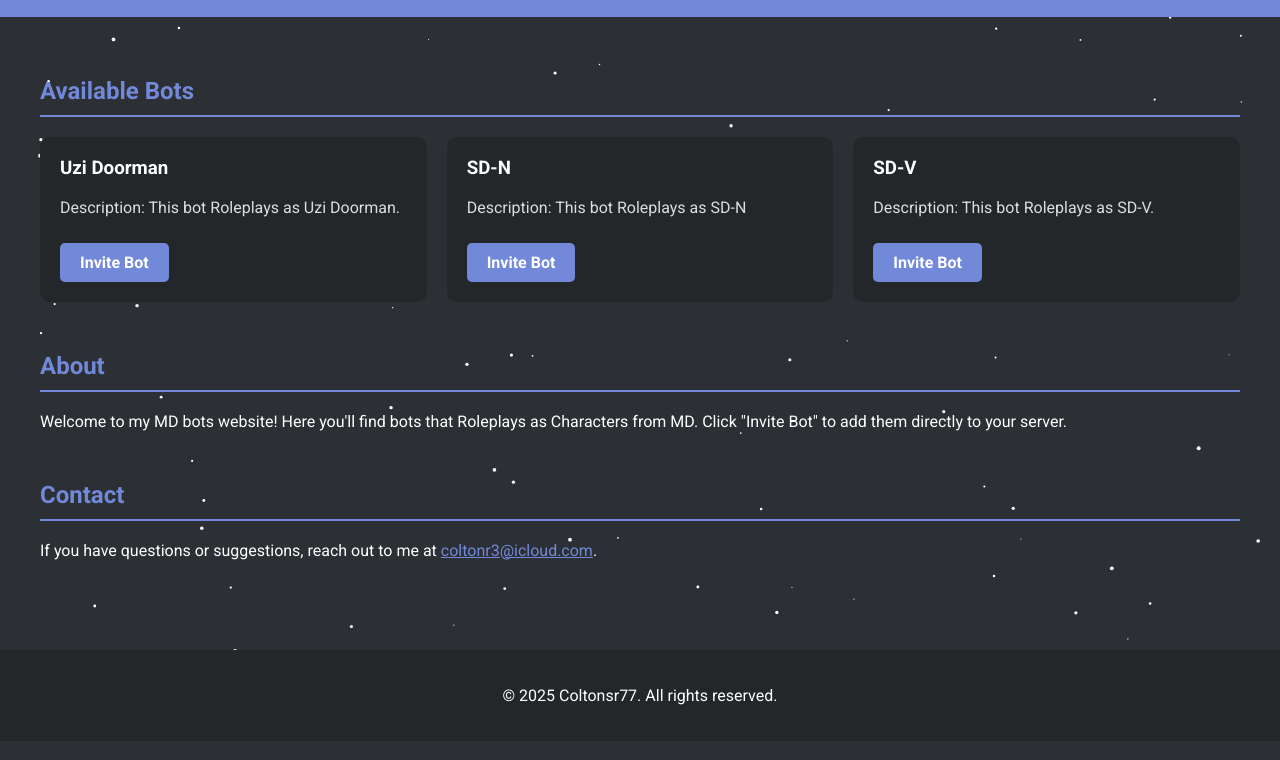
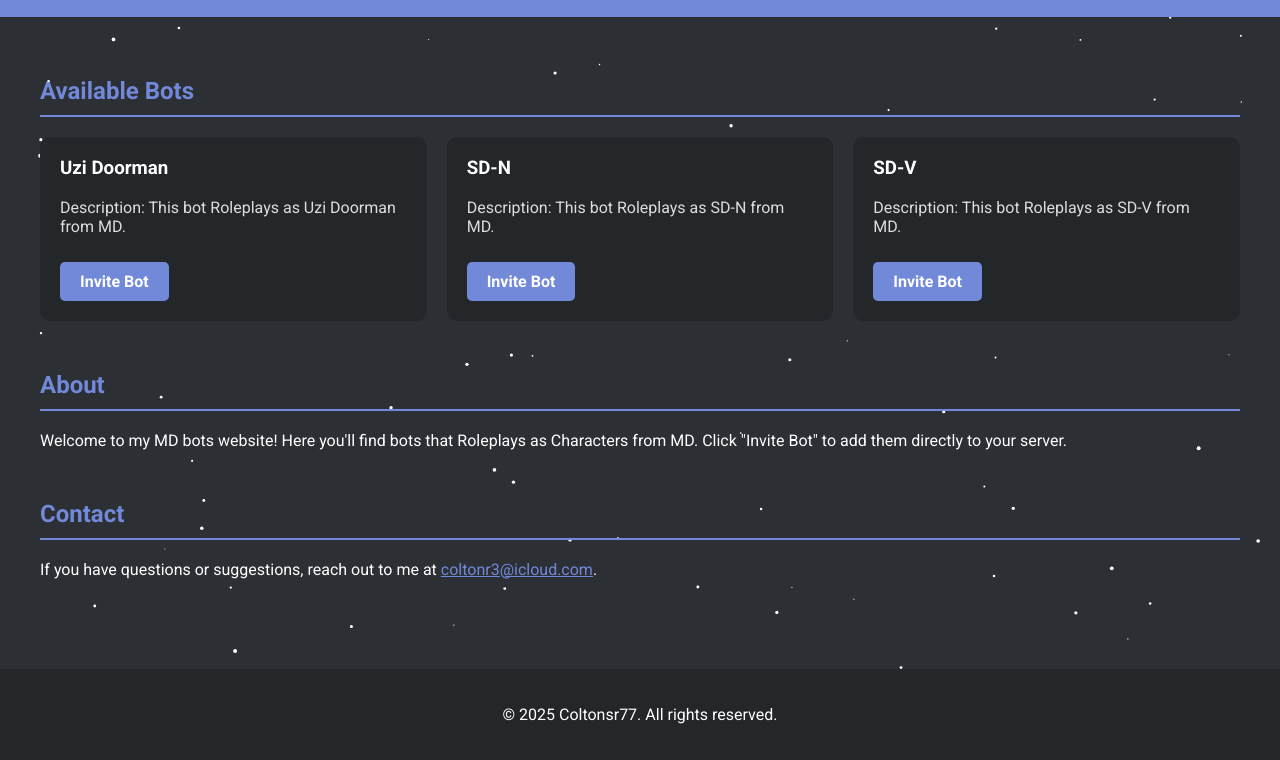
Before and after one commit to coltonsr77/My-Discord-Bots-Website, a plain HTML site: page index.html in a window 1280 px wide. Shown: the part 99-859 px from the top of the page. Drawn offline with Linux system fonts and the light colour scheme.

Commit message:
Update index.html

```diff
--- a/index.html
+++ b/index.html
@@ -110,19 +110,19 @@
       <div class="bot-grid">
         <div class="bot-card">
           <h3>Uzi Doorman</h3>
-          <p>Description: This bot Roleplays as Uzi Doorman.</p>
+          <p>Description: This bot Roleplays as Uzi Doorman from MD.</p>
           <a href="https://discord.com/oauth2/authorize?client_id=1413852495687712812" class="invite-button" target="_blank">Invite Bot</a>
         </div>
 
         <div class="bot-card">
           <h3>SD-N</h3>
-          <p>Description: This bot Roleplays as SD-N</p>
+          <p>Description: This bot Roleplays as SD-N from MD.</p>
           <a href="https://discord.com/oauth2/authorize?client_id=1413954261858910440" class="invite-button" target="_blank">Invite Bot</a>
         </div>
 
         <div class="bot-card">
           <h3>SD-V</h3>
-          <p>Description: This bot Roleplays as SD-V.</p>
+          <p>Description: This bot Roleplays as SD-V from MD.</p>
           <a href="https://discord.com/oauth2/authorize?client_id=1414283385429557349" class="invite-button" target="_blank">Invite Bot</a>
         </div>
       </div>
```
